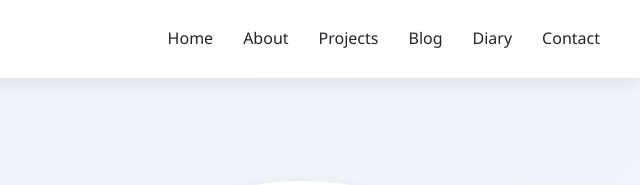
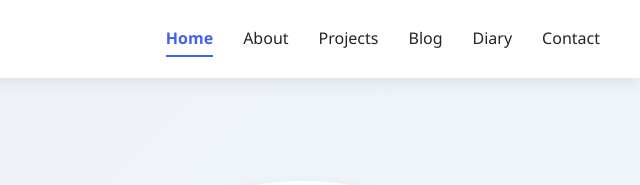
Before and after one commit to bright-horizon-tech/the._.onlybraincell, a plain HTML site: page index.html in a window 1280 px wide. Shown: the top 185 px of the page, 640-1280 px from the left. Drawn offline with nearby package versions, Linux system fonts and the light colour scheme; no server answers.

Commit message:
Update styles.css

```diff
--- a/styles.css
+++ b/styles.css
@@ -728,3 +728,13 @@ footer {
     font-size: 1.4rem;
   }
 }
+
+/* Add active state for nav links */
+.nav-links a.active {
+  color: var(--primary);
+  font-weight: 600;
+}
+
+.nav-links a.active:after {
+  width: 100%;
+}
```
